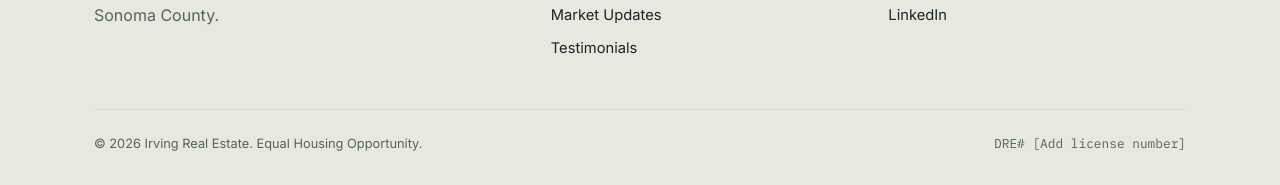
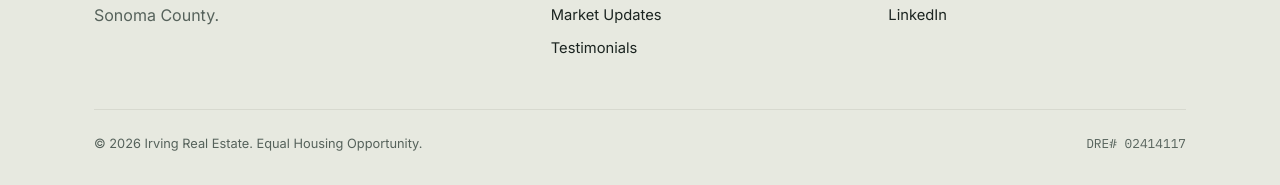
Before and after one commit to nathanirving1984-maker/irving-real-estate-2, a plain HTML site: page testimonials.html in a window 1280 px wide. Shown: the part 1111-1296 px from the top of the page. Drawn offline with Linux system fonts and the light colour scheme.

Commit message:
Update testimonials.html

```diff
--- a/testimonials.html
+++ b/testimonials.html
@@ -83,7 +83,7 @@
       </div>
       <div class="footer-bottom">
         <span>&copy; <span data-current-year></span> Irving Real Estate. Equal Housing Opportunity.</span>
-        <span class="license-note">DRE# [Add license number]</span>
+        <span class="license-note">DRE# 02414117 </span>
       </div>
     </div>
   </footer>
```
